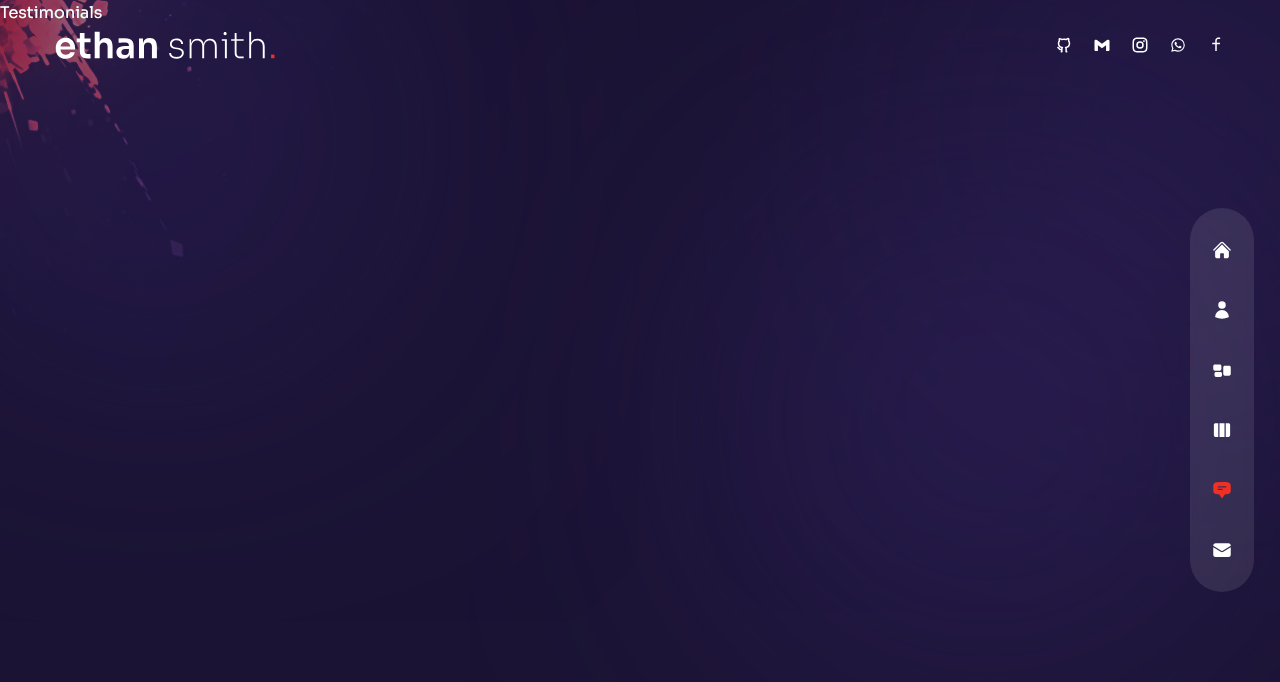
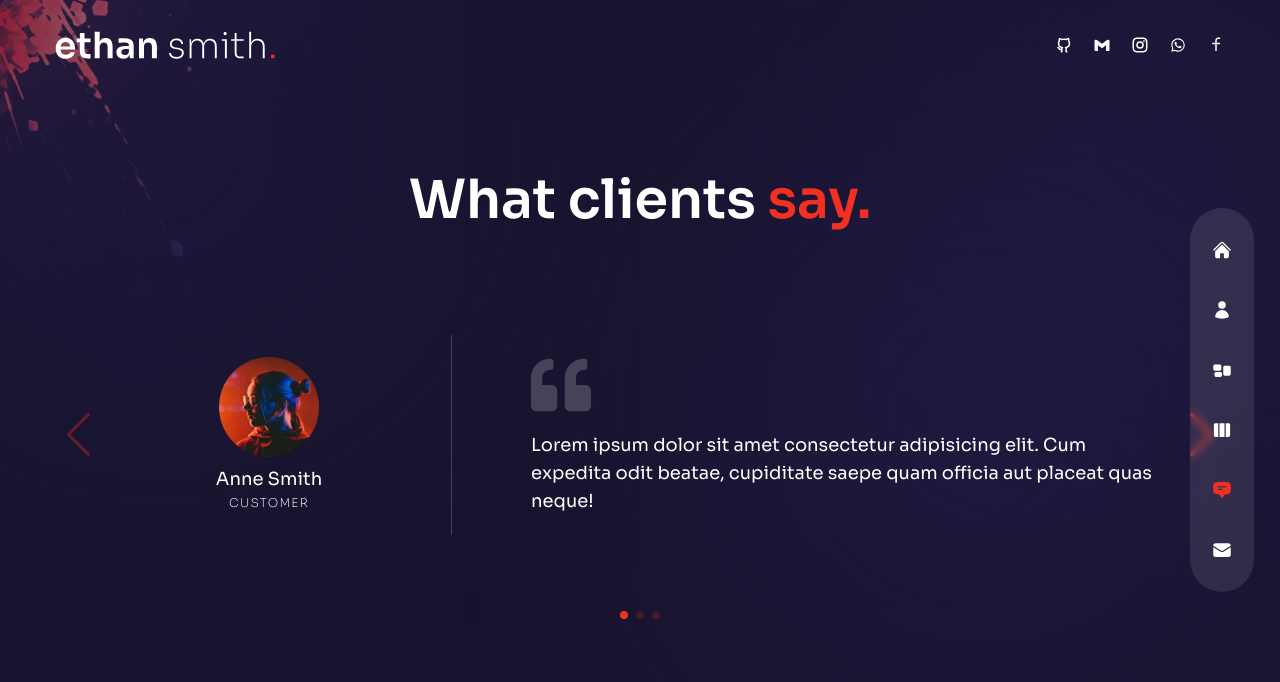
Before and after one commit to EdwinBayingana/portfolio, a Next.js app: page /testimonials in a window 1280 px wide. Shown: the top 682 px of the page. Built offline with nearby package versions, Linux system fonts and the light colour scheme.

Commit message:
add navigation arrows to the testimonial slider

```diff
--- a/components/TestimonialSlider.js
+++ b/components/TestimonialSlider.js
@@ -25,57 +25,54 @@ const testimonialData = [
 
 import Image from 'next/image';
 import { Swiper, SwiperSlide } from 'swiper/react';
-import { Pagination } from 'swiper';
-import { BsArrowRight } from 'react-icons/bs';
+import { Navigation, Pagination } from 'swiper';
+import { FaQuoteLeft } from 'react-icons/fa';
 
 import 'swiper/css';
-import 'swiper/css/free-mode';
+import 'swiper/css/navigation';
 import 'swiper/css/pagination';
 
 const TestimonialSlider = () => {
   return (
     <Swiper
+      navigation={true}
       spaceBetween={10}
       pagination={{
         clickable: true,
       }}
-      modules={[Pagination]}
-      className="h-[280px] md:h-[480px]"
+      modules={[Navigation, Pagination]}
+      className="h-[400px]"
     >
-      {testimonialData.map((slide, index) => {
+      {testimonialData.map((person, index) => {
         return (
           <SwiperSlide key={index}>
-            <div className="grid grid-cols-2 grid-rows-2 gap-4 cursor-pointer">
-              {slide.images.map((image, index) => {
-                return (
-                  <div className="relative rounded-lg overflow-hidden flex items-center justify-center group">
-                    <div
-                      className="flex items-center justify-center relative overflow-hidden group"
-                      key={index}
-                    >
-                      {/* image */}
-                      <Image src={image.path} width={500} height={300} alt="" />
-                      {/* overlay gradient */}
-                      <div className="absolute inset-0 bg-gradient-to-l from-transparent via-[#e838cc] to-[#4a22bd] opacity-0 group-hover:opacity-80 transition-all duration-700"></div>
-                      {/* title */}
-                      <div className="absolute bottom-0 translate-y-full group-hover:-translate-y-10 group-hover:xl:-translate-y-20 transition-all duration-300">
-                        <div className="flex items-center gap-x-2 text-[13px] tracking-[0.2em]">
-                          {/* title part 1 */}
-                          <div className="delay-100">LIVE</div>
-                          {/* title part 2 */}
-                          <div className="translate-y-[500%] group-hover:translate-y-0 transition-all duration-300 delay-150">
-                            PROJECT
-                          </div>
-                          {/* icon */}
-                          <div className="text-xl translate-y-[500%] group-hover:translate-y-0 transition-all duration-300 delay-200">
-                            <BsArrowRight />
-                          </div>
-                        </div>
-                      </div>
-                    </div>
+            <div className="flex flex-col items-center md:flex-row gap-x-8 h-full px-16">
+              {/* avatar, name, position */}
+              <div className="w-full max-w-[300px] flex flex-col xl:justify-center items-center relative mx-auto xl:mx-0">
+                <div className="flex flex-col justify-center text-center">
+                  {/* avatar */}
+                  <div className="mb-2 mx-auto">
+                    <Image src={person.image} width={100} height={100} alt="" />
                   </div>
-                );
-              })}
+                  {/* name */}
+                  <div className="text-lg">{person.name}</div>
+                  {/* position */}
+                  <div className="text-[12px] uppercase font-extralight tracking-widest">
+                    {person.position}
+                  </div>
+                </div>
+              </div>
+              {/* quote & message */}
+              <div className="flex-1 flex flex-col justify-center before:w-[1px] xl:before:bg-white/20 xl:before:absolute xl:before:left-0 xl:before:h-[200px] relative xl:pl-20">
+                {/* quote icon */}
+                <div className="mb-4">
+                  <FaQuoteLeft className="text-4xl xl:text-6xl text-white/20 mx-auto md:mx-0" />
+                </div>
+                {/* message */}
+                <div className="xl:text-lg text-center md:text-left">
+                  {person.message}
+                </div>
+              </div>
             </div>
           </SwiperSlide>
         );
--- a/pages/testimonials/index.js
+++ b/pages/testimonials/index.js
@@ -1,5 +1,19 @@
+import TestimonialSlider from '../../components/TestimonialSlider';
+
 const Testimonials = () => {
-  return <div>Testimonials</div>;
+  return (
+    <div className="h-full bg-primary/30 py-32 text-center">
+      <div className="container mx-auto h-full flex flex-col justify-center">
+        <h2 className="h2 mb-8 xl:mb-0">
+          What clients <span className="text-accent">say.</span>
+        </h2>
+        {/* slider */}
+        <div>
+          <TestimonialSlider />
+        </div>
+      </div>
+    </div>
+  );
 };
 
 export default Testimonials;
```
